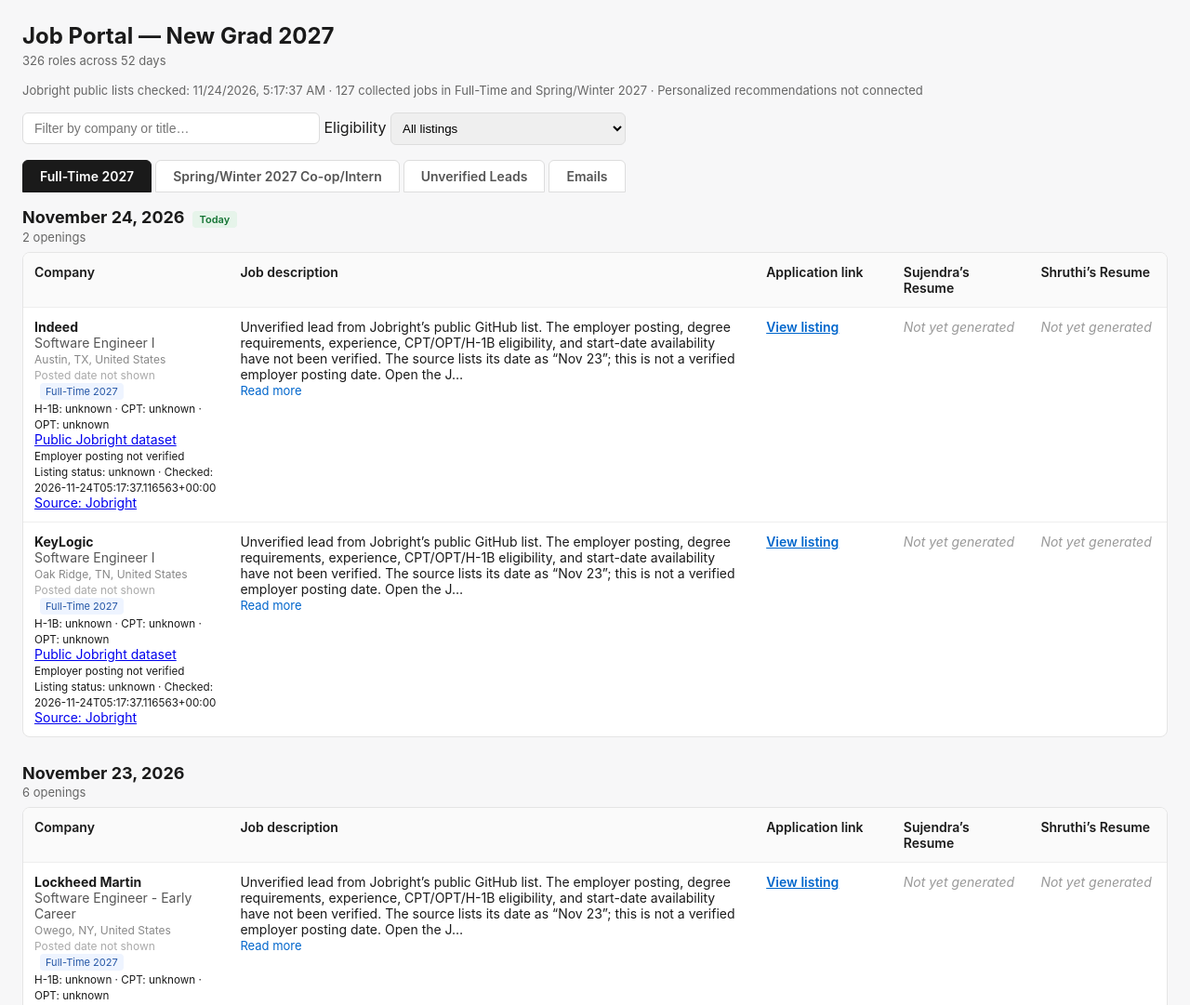
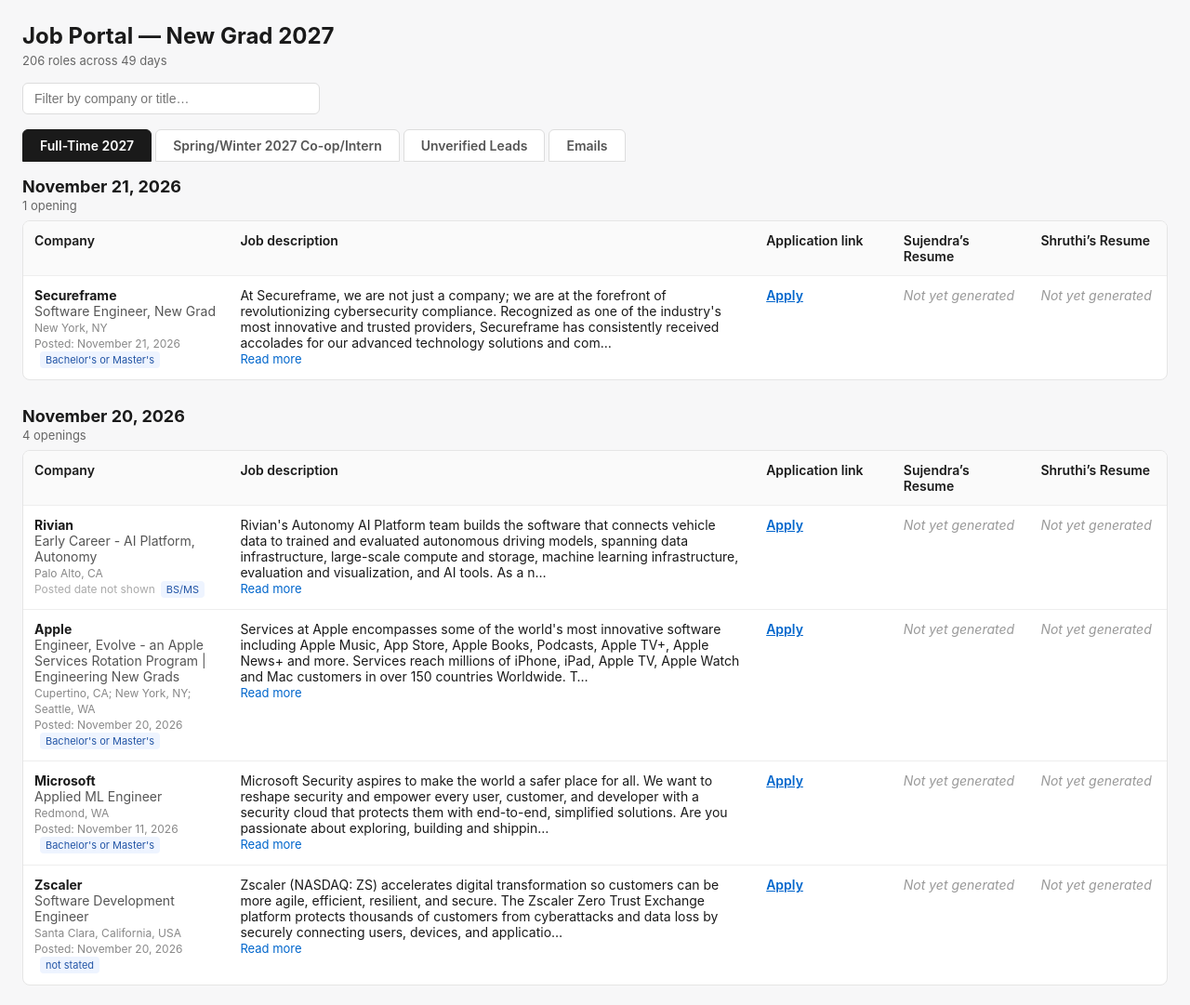
Before and after one commit to Sujendra-23/Job-Portal-site, a plain HTML site: page index.html in a window 1280 px wide. Shown: the top 1081 px of the page at 93% size. Drawn offline with Linux system fonts and the light colour scheme.

Commit message:
Update index.html

```diff
--- a/index.html
+++ b/index.html
@@ -47,15 +47,9 @@
 <body>
 <h1>Job Portal — New Grad 2027</h1>
 <div class="meta" id="meta">Loading…</div>
-<div class="meta" id="automation-meta" role="status"></div>
 <input id="search" type="text" placeholder="Filter by company or title…">
-<label for="sponsorship-filter">Eligibility </label>
-<select id="sponsorship-filter" style="padding:8px;margin-bottom:16px;border:1px solid #ddd;border-radius:6px">
-<option value="all">All listings</option><option value="supported">Posting supports CPT, OPT, or H-1B</option><option value="unknown">Eligibility unknown</option>
-</select>
 <div class="tabs" id="tabs"></div>
 <div id="content"></div>
-<script src="automation/portal-automation.js"></script>
 <script>
 const TABS = [
   { id:'ft',     label:'Full-Time 2027',                  kind:'ft' },
@@ -65,15 +59,15 @@ const TABS = [
 ];
 // All role files feed both tabs: full-time roles go to the Full-Time tab,
 // intern/co-op roles go to the Internships tab. Never duplicated.
-// Collected Jobright roles route by employment type; separately maintained leads keep their own tab.
+// roles_unverified.json feeds ONLY the Unverified Leads tab (user verifies himself).
 const ROLE_FILES = {
-  jobright:'roles_jobright.json', top:'roles_top.json', mid:'roles_midsize.json', growth:'roles_growth.json',
+  top:'roles_top.json', mid:'roles_midsize.json', growth:'roles_growth.json',
   startup:'roles_startup.json', liposts:'roles_linkedin_posts.json',
-  jobright_public:'roles_jobright_public.json', unverified:'roles_unverified.json'
+  unverified:'roles_unverified.json'
 };
 const key = r => r.company + '||' + r.title;
-const isIntern = r => ['Spring 2027 Internship','Spring 2027 Co-op'].includes(r.category) || r.employment_type === 'internship' || r.employment_type === 'co-op' || /\bintern(ship)?\b|\bco-?op\b/i.test(r.title || '');
-function esc(s){ const d=document.createElement('div'); d.textContent=s||''; return d.innerHTML.replace(/"/g,'&quot;').replace(/'/g,'&#39;'); }
+const isIntern = r => /\bintern(ship)?\b|\bco-?op\b/i.test(r.title || '');
+function esc(s){ const d=document.createElement('div'); d.textContent=s||''; return d.innerHTML; }
 function decodeHtml(s){
   const t = document.createElement('textarea');
   let prev = s || '', out = prev;
@@ -102,10 +96,7 @@ function formatDesc(raw){
 }
 function fmtDate(iso){
   if(!iso) return 'Date not listed';
-  const match = String(iso).match(/^(\d{4}-\d{2}-\d{2})(?:$|T| )/);
-  if(!match) return 'Date not listed';
-  const d = new Date(match[1] + 'T12:00:00');
-  if(!Number.isFinite(d.getTime())) return 'Date not listed';
+  const d = new Date(iso + 'T12:00:00');
   return d.toLocaleDateString('en-US', { month:'long', day:'numeric', year:'numeric' });
 }
 
@@ -121,7 +112,7 @@ function resumeCell(u, person, label, rk){
 }
 function rowHtml(r){
   const rk = key(r);
-  const descHtml = r.automation_source ? '<p>'+esc(r.description||'').replace(/\n/g,'<br>')+'</p>' : formatDesc(r.description||'');
+  const descHtml = formatDesc(r.description||'');
   const plain = decodeHtml(r.description||'').replace(/<[^>]*>/g,' ').replace(/\s+/g,' ').trim();
   const prev = plain.slice(0,280) + (plain.length>280?'…':'');
   const hasLong = plain.length > 280;
@@ -131,10 +122,10 @@ function rowHtml(r){
   const postedLine = r.posting_date
     ? '<br><span style="color:#888;font-size:12px">Posted: '+esc(fmtDate(r.posting_date))+'</span>'
     : '<br><span style="color:#aaa;font-size:12px">Posted date not shown</span>';
-  return '<tr data-supported="'+(sponsorshipRank(r)>0?'yes':'no')+'" data-search="'+esc((r.company+' '+r.title).toLowerCase())+'">'+
-    '<td><strong>'+esc(r.company)+'</strong><br><span style="color:#555">'+esc(r.title)+'</span><br><span style="color:#888;font-size:12px">'+esc(r.location||'')+'</span>'+postedLine+(r.degree?'<span class="badge">'+esc(r.degree)+'</span>':'')+automationDetails(r)+'</td>'+
+  return '<tr data-search="'+esc((r.company+' '+r.title).toLowerCase())+'">'+
+    '<td><strong>'+esc(r.company)+'</strong><br><span style="color:#555">'+esc(r.title)+'</span><br><span style="color:#888;font-size:12px">'+esc(r.location||'')+'</span>'+postedLine+(r.degree?'<span class="badge">'+esc(r.degree)+'</span>':'')+'</td>'+
     '<td class="desc"><span class="preview">'+esc(prev)+'</span><span class="full">'+descHtml+'</span>'+(hasLong?'<br><span class="toggle">Read more</span>':'')+'</td>'+
-    '<td><a class="apply" href="'+esc(r.application_link || r.source_url)+'" target="_blank" rel="noopener">'+(r.application_link?'Apply':'View listing')+'</a></td>'+
+    '<td><a class="apply" href="'+esc(r.application_link)+'" target="_blank" rel="noopener">Apply</a></td>'+
     resumeCell(sUrl,'sujendra','Sujendra',rk)+resumeCell(hUrl,'shruthi','Shruthi',rk)+
     '</tr>';
 }
@@ -142,7 +133,7 @@ function renderRoles(roles){
   // Group by DISCOVERY date (date_added) per user rule 2026-10-10 — this is
   // always known and honest. posting_date is shown per-role when verified.
   const groups = {};
-  roles.filter(automationVisible).sort((a,b)=>sponsorshipRank(b)-sponsorshipRank(a)).forEach(r=>{ const d = r.date_added || r.posting_date || ''; (groups[d] = groups[d] || []).push(r); });
+  roles.forEach(r=>{ const d = r.date_added || r.posting_date || ''; (groups[d] = groups[d] || []).push(r); });
   const dates = Object.keys(groups).sort().reverse();
   const todayIso = new Date().toISOString().slice(0,10);
   let html = '';
@@ -173,11 +164,11 @@ function renderEmails(contacts){
 }
 
 function tabRoles(tab){
-  // Tab placement follows the requested role type; evidence/status labels are separate.
+  // Unverified Leads tab shows ONLY roles_unverified.json, never mixed with verified tabs.
   if(tab.kind === 'leads'){
-    return (DATA['unverified'] || []).filter(r => r && r.company && r.title && automationVisible(r));
+    return (DATA['unverified'] || []).filter(r => r && r.company && r.title);
   }
-  const all = Object.keys(ROLE_FILES).filter(id => id !== 'unverified').sort((a,b)=>Number(a.startsWith('jobright'))-Number(b.startsWith('jobright'))).flatMap(id => DATA[id] || []);
+  const all = Object.keys(ROLE_FILES).filter(id => id !== 'unverified').flatMap(id => DATA[id] || []);
   // safety dedupe across files (company+title+location)
   const seen = new Set();
   const uniq = all.filter(r => {
@@ -186,8 +177,7 @@ function tabRoles(tab){
     seen.add(k);
     return true;
   });
-  const visible = uniq.filter(automationVisible);
-  return tab.kind === 'intern' ? visible.filter(isIntern) : visible.filter(r => !isIntern(r));
+  return tab.kind === 'intern' ? uniq.filter(isIntern) : uniq.filter(r => !isIntern(r));
 }
 function render(){
   const tab = TABS.find(t=>t.id===activeTab);
@@ -200,13 +190,14 @@ function render(){
     const roles = tabRoles(tab);
     res = renderRoles(roles);
     document.getElementById('meta').textContent = res.count+' unverified leads';
+    box.innerHTML = '<div class="leads-banner">These roles were found by the automated sweep but <strong>could not be verified</strong> on the employer\'s posting (verification wall, bot block, or JS-only page). Degree, sponsorship, and clearance language are <strong>unchecked</strong> — read the posting yourself before applying.</div>' + res.html;
   } else {
     const roles = tabRoles(tab);
     res = renderRoles(roles);
     const noun = tab.kind === 'intern' ? 'internships/co-ops' : 'roles';
     document.getElementById('meta').textContent = res.count+' '+noun+' across '+res.days+' days';
   }
-  box.innerHTML = (tab.kind==='leads' ? '<div class="leads-banner">These leads have not been verified on the employer’s posting. Confirm the term, degree, experience and work authorization before applying. Public Jobright leads link to the source listing.</div>' : '') + res.html;
+  box.innerHTML = res.html;
   box.querySelectorAll('.desc .toggle').forEach(tg=>{
     tg.onclick = ()=>{
       const cell = tg.closest('.desc');
@@ -215,7 +206,6 @@ function render(){
     };
   });
   paintApplied();
-  paintSyncStatus();
   applyFilter();
 }
 
@@ -235,9 +225,9 @@ async function load(){
   window.__setTab = setTab;
 
   const ids = Object.keys(ROLE_FILES);
-  const fetches = ids.map(id=>fetch(ROLE_FILES[id], {cache:'no-store'}).then(r=>r.json()).catch(()=>[]));
-  const emailFetch = fetch('emails.json', {cache:'no-store'}).then(r=>r.json()).catch(()=>[]);
-  const results = await Promise.all([...fetches, emailFetch, fetch('resumes.json', {cache:'no-store'}).then(r=>r.json()).catch(()=>({}))]);
+  const fetches = ids.map(id=>fetch(ROLE_FILES[id]).then(r=>r.json()).catch(()=>[]));
+  const emailFetch = fetch('emails.json').then(r=>r.json()).catch(()=>[]);
+  const results = await Promise.all([...fetches, emailFetch, fetch('resumes.json').then(r=>r.json()).catch(()=>({}))]);
   RESUMES = results.pop() || {};
   const EMAILS = results.pop() || [];
   DATA = {};
@@ -245,8 +235,6 @@ async function load(){
   DATA['emails'] = EMAILS;
 
   document.getElementById('search').oninput = applyFilter;
-  document.getElementById('sponsorship-filter').onchange = applyFilter;
-  [SYNC_STATUS, PUBLIC_SYNC_STATUS] = await Promise.all(['jobright_sync.json','jobright_public_sync.json'].map(path=>fetch(path, {cache:'no-store'}).then(r=>r.ok?r.json():null).catch(()=>null)));
 
   // ---- applied tracking (per-browser, via localStorage) ----
   const LS_KEY = 'jobportal_applied_v1';
@@ -281,9 +269,7 @@ function paintApplied(){
 function applyFilter(){
   const q = document.getElementById('search').value.toLowerCase();
   document.querySelectorAll('#content tr[data-search]').forEach(tr=>{
-    const eligibility = document.getElementById('sponsorship-filter').value;
-    const eligible = !tr.hasAttribute('data-supported') || eligibility==='all' || (eligibility==='supported' ? tr.dataset.supported==='yes' : tr.dataset.supported!=='yes');
-    tr.style.display = tr.dataset.search.includes(q) && eligible ? '' : 'none';
+    tr.style.display = tr.dataset.search.includes(q)?'':'none';
   });
   document.querySelectorAll('#content .day').forEach(sec=>{
     const anyVisible = [...sec.querySelectorAll('tr[data-search]')].some(tr=>tr.style.display!=='none');
```
